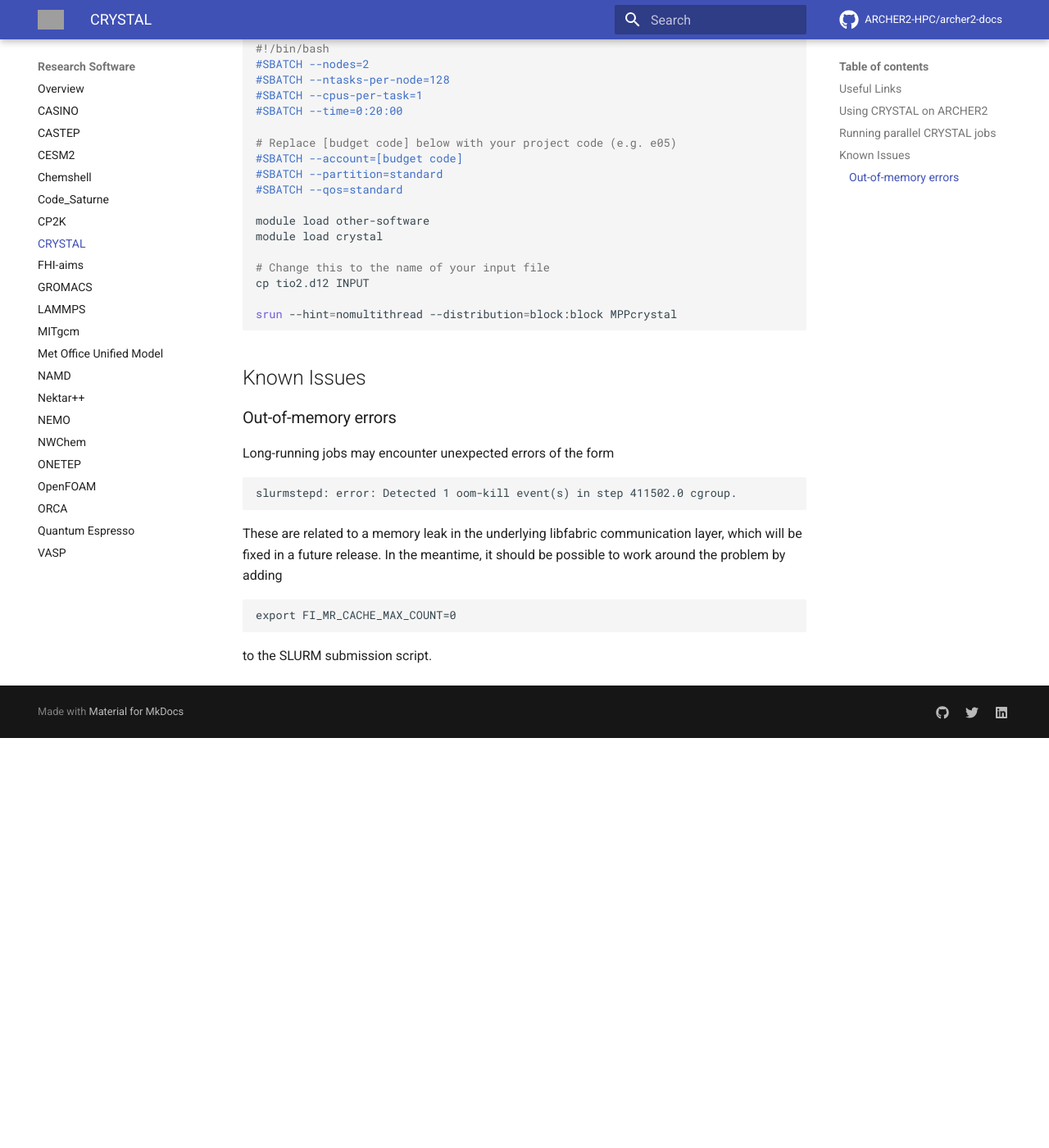
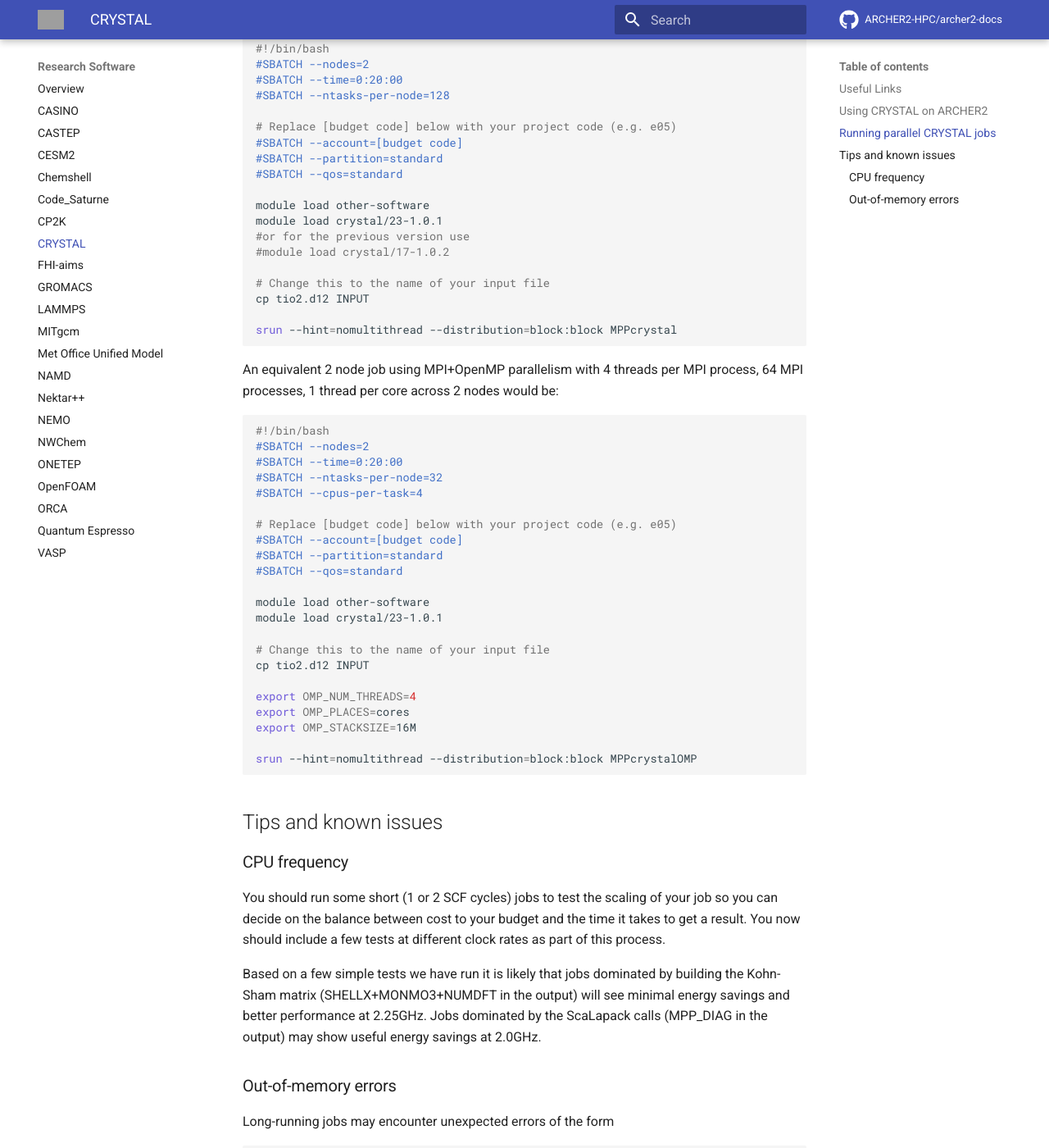
Before and after one commit to ARCHER2-HPC/archer2-docs, an MkDocs documentation site: the page built from docs/research-software/crystal.md, in a window 1280 px wide and 1400 px high, scrolled down 1125 px. Shown: the whole window at 82% size. Built offline with MkDocs 1.6.1 and Material for MkDocs 9.7.7, drawn with Linux system fonts in a browser that asks for light colours; comment, search, counter and statistics services are not loaded; before the commit the page ends 2025 px from its top, so only the background shows below that; some of the changed text lies outside the part shown; grey boxes are pictures that could not be loaded.

Commit message:
Updates for CRYSTAL 23

````diff
--- a/docs/research-software/crystal.md
+++ b/docs/research-software/crystal.md
@@ -35,15 +35,15 @@
 
 ## Running parallel CRYSTAL jobs
 
-The following script will run a CRYSTAL job on the ARCHER2
-system using 256 cores (2 nodes). It assumes that the input file is tio2.d12
+The following script will run CRYSTAL using pure MPI for parallelisation
+using 256 MPI processes, 1 per core across 2 nodes. It
+assumes that the input file is tio2.d12
 
 ```slurm
 #!/bin/bash
 #SBATCH --nodes=2
+#SBATCH --time=0:20:00
 #SBATCH --ntasks-per-node=128
-#SBATCH --cpus-per-task=1
-#SBATCH --time=0:20:00
 
 # Replace [budget code] below with your project code (e.g. e05)
 #SBATCH --account=[budget code]
@@ -51,7 +51,9 @@
 #SBATCH --qos=standard
 
 module load other-software
-module load crystal
+module load crystal/23-1.0.1
+#or for the previous version use
+#module load crystal/17-1.0.2
 
 # Change this to the name of your input file
 cp tio2.d12 INPUT
@@ -59,7 +61,48 @@
 srun --hint=nomultithread --distribution=block:block MPPcrystal
 ```
 
-## Known Issues
+An equivalent 2 node job using MPI+OpenMP parallelism with 4 threads per
+MPI process, 64 MPI processes, 1 thread per core across 2 nodes would be:
+
+```slurm
+#!/bin/bash
+#SBATCH --nodes=2
+#SBATCH --time=0:20:00
+#SBATCH --ntasks-per-node=32
+#SBATCH --cpus-per-task=4
+
+# Replace [budget code] below with your project code (e.g. e05)
+#SBATCH --account=[budget code]
+#SBATCH --partition=standard
+#SBATCH --qos=standard
+
+module load other-software
+module load crystal/23-1.0.1
+
+# Change this to the name of your input file
+cp tio2.d12 INPUT
+
+export OMP_NUM_THREADS=4
+export OMP_PLACES=cores
+export OMP_STACKSIZE=16M
+
+srun --hint=nomultithread --distribution=block:block MPPcrystalOMP
+```
+
+## Tips and known issues
+
+### CPU frequency
+
+You should run some short (1 or 2 SCF cycles) jobs to test the scaling of your
+job so you can decide on the balance between cost to your budget and the time
+it takes to get a result. You now should include a few tests at different
+clock rates as part of this process.
+
+Based on a few simple tests we have run it is likely that jobs dominated by
+building the Kohn-Sham matrix (SHELLX+MONMO3+NUMDFT in the output) will see
+minimal energy savings and better performance at 2.25GHz. Jobs dominated by
+the ScaLapack calls (MPP_DIAG in the output) may show useful energy savings at
+2.0GHz.
 
 ### Out-of-memory errors
 
````
